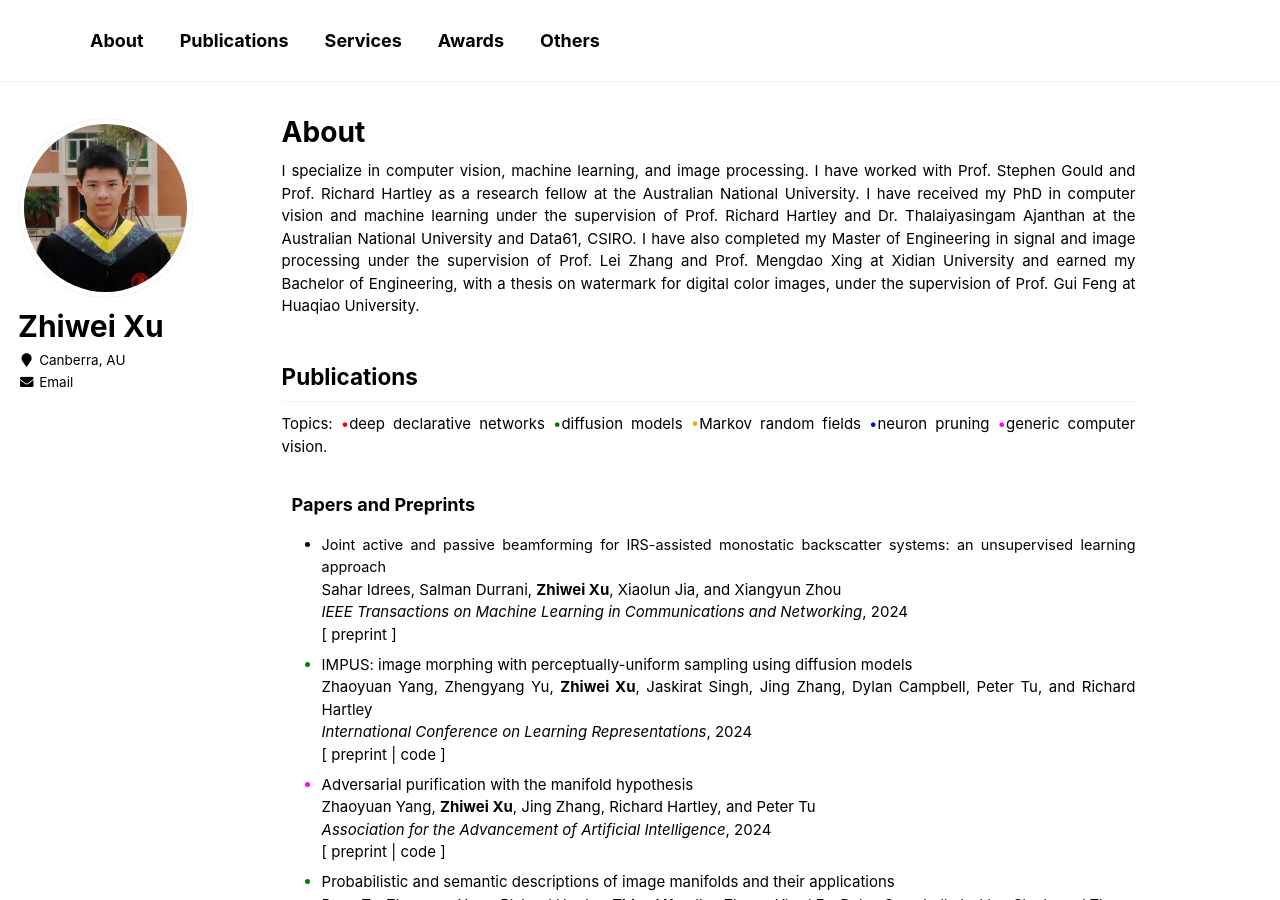
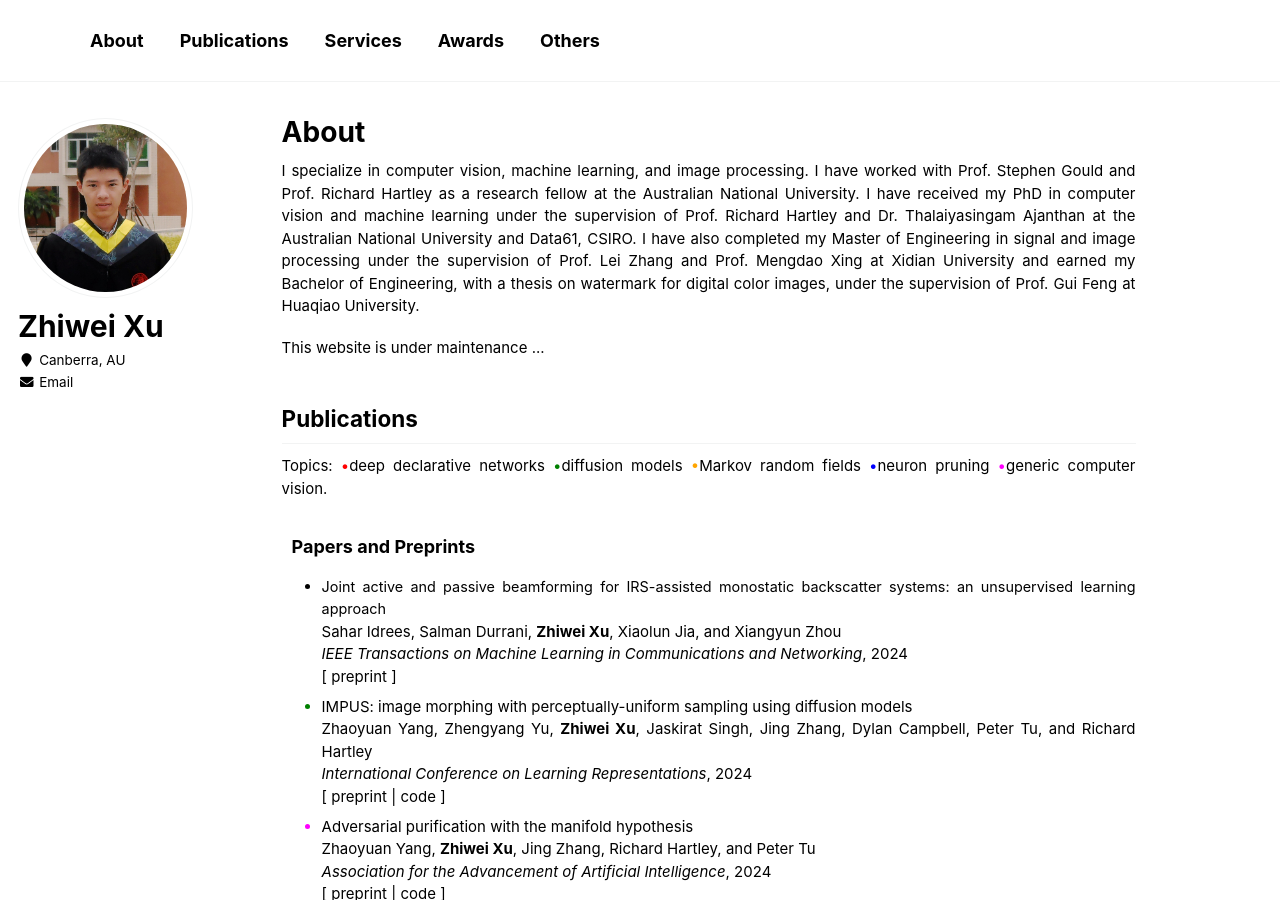
Before and after one commit to zwxu064/zwxu064.github.io, a Jekyll site: the page built from _pages/about.html, in a window 1280 px wide and 900 px high. Built offline with Jekyll 4.4.1, drawn with Linux system fonts in a browser that asks for light colours.

Commit message:
Updated file

```diff
--- a/_pages/about.html
+++ b/_pages/about.html
@@ -13,6 +13,10 @@ redirect_from:
   I have received my PhD in computer vision and machine learning under the supervision of Prof. Richard Hartley and Dr. Thalaiyasingam Ajanthan at the Australian National University and Data61, CSIRO.
   I have also completed my Master of Engineering in signal and image processing under the supervision of Prof. Lei Zhang and Prof. Mengdao Xing at Xidian University
   and earned my Bachelor of Engineering, with a thesis on watermark for digital color images, under the supervision of Prof. Gui Feng at Huaqiao University.
+</p>
+
+<p>
+  This website is under maintenance ...
 </p>
 
 <h2 id="publications">Publications</h2>
```
